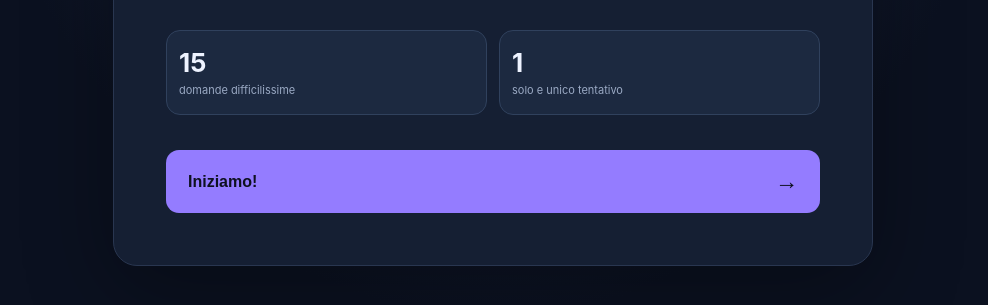
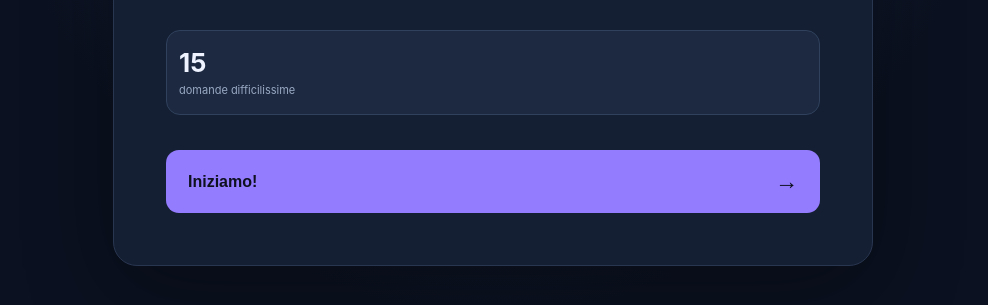
Before and after one commit to LucaInzoli/WebLaureaTia, a plain HTML site: page index.html in a window 1280 px wide. Shown: the part 405-710 px from the top of the page, without its empty margins (147-1135 px from the left). Drawn offline with Linux system fonts and the light colour scheme.

Commit message:
Auto-sync 2026-11-19 23:38:33

```diff
--- a/index.html
+++ b/index.html
@@ -17,7 +17,7 @@
       <div class="eyebrow">Ultimo esame di laurea ( poi siamo apposto dai )</div>
       <h1>La commissione ti ha promosso. Ora <span>tocca a noi</span></h1>
       <p class="lead"></p>
-      <div class="stat-row"><div><strong id="total-questions">—</strong><small>domande difficilissime</small></div><div><strong>1</strong><small>solo e unico tentativo</small></div></div>
+      <div class="stat-row"><div><strong id="total-questions">—</strong><small>domande difficilissime</small></div></div>
       <p class="error" id="load-error" role="alert" hidden></p>
       <button class="primary" id="start-btn" disabled>Caricamento domande… <span>→</span></button>
     </section>
```
